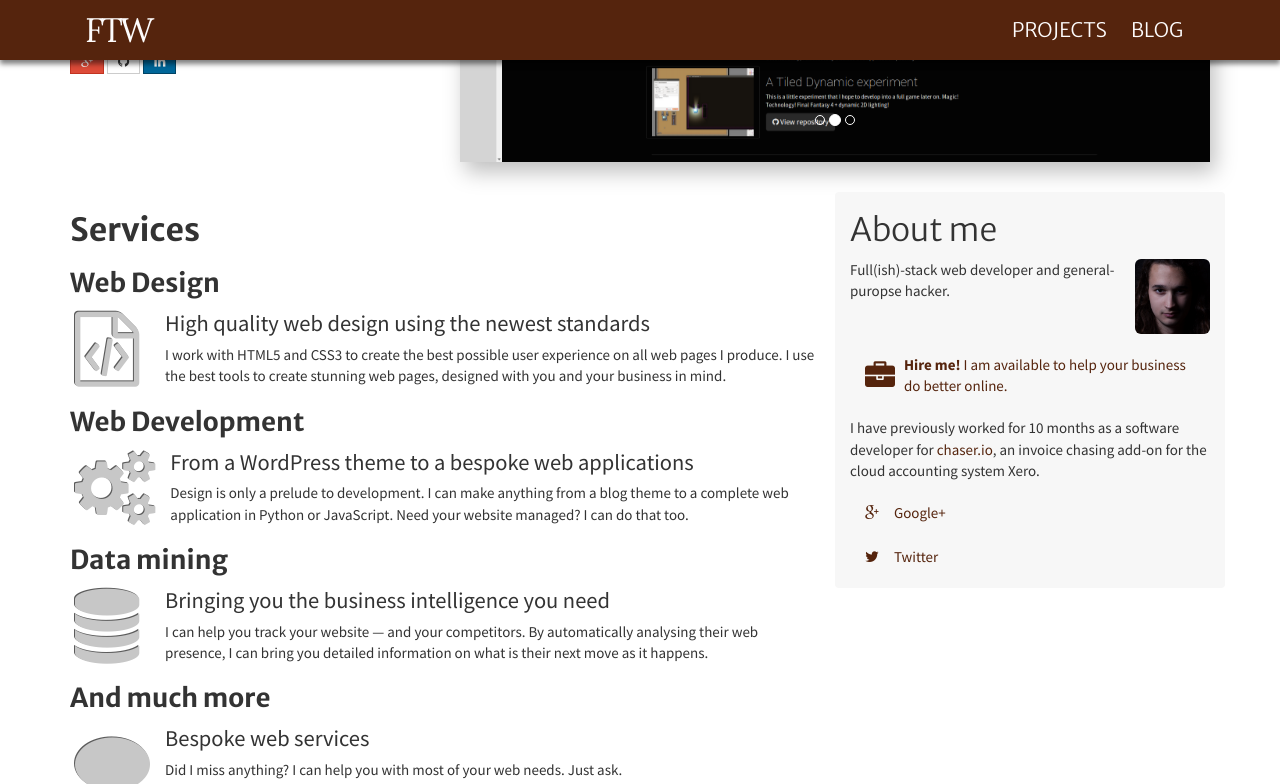
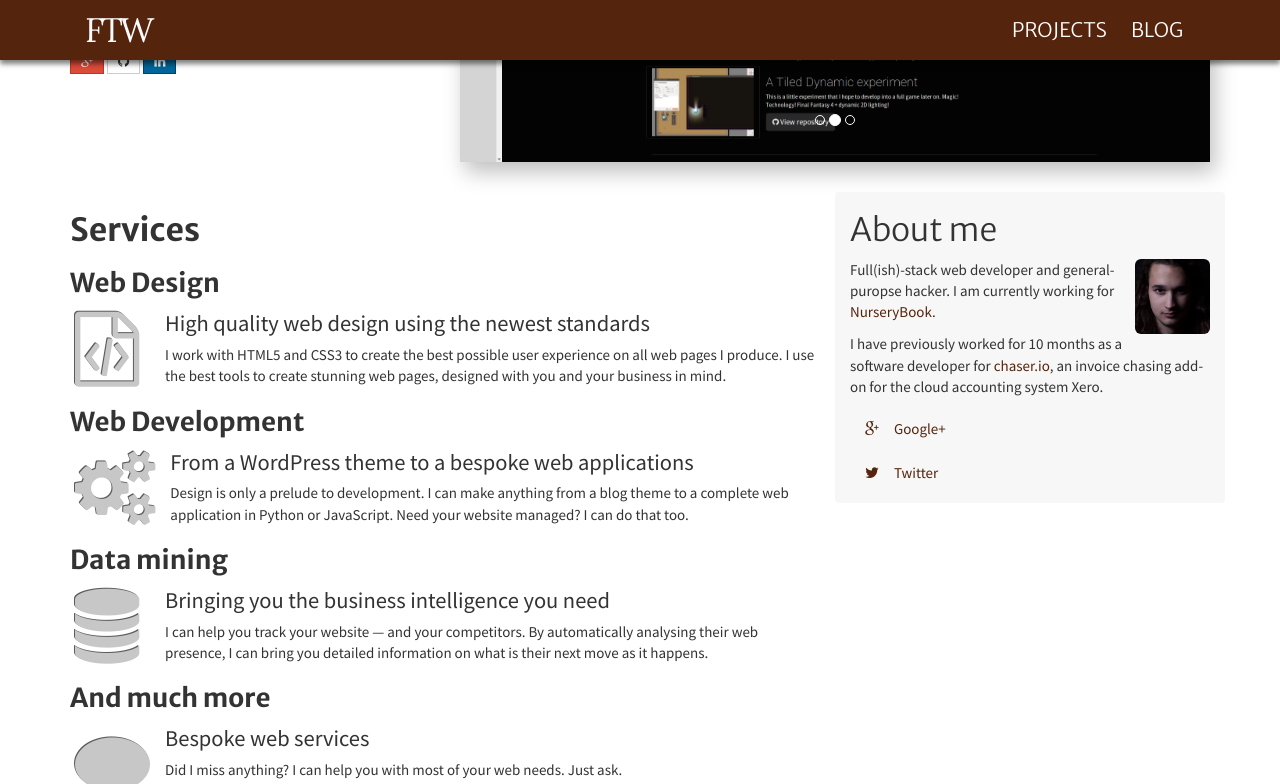
Before and after one commit to FLamparski/FLamparski.github.io, a Jekyll site: the page built from index.html, in a window 1280 px wide and 900 px high, scrolled down 630 px, cut to the strip 0-784 px from the top of the window. Built offline with Jekyll 4.4.1, drawn with Linux system fonts in a browser that asks for light colours; nearby versions of some CDN libraries.

Commit message:
Update sidebar to reflect new position

```diff
--- a/_includes/person_me.html
+++ b/_includes/person_me.html
@@ -2,17 +2,11 @@
       <meta itemprop="name" content="Filip Tomasz Wieland" id="person_me" />
       <meta itemprop="givenName" content="Filip Tomasz" />
       <meta itemprop="familyName" content="Wieland" />
+      <meta itemprop="worksFor" content="www.nurserybook.net" />
       <a href="https://plus.google.com/+FilipLamparski" itemprop="url" style="display: none;">My G+ Profile</a>
     <h2>About me</h2>
     <img src="/img/face.jpg" itemprop="image" width="75" class="myface pull-right img img-responsive img-rounded" alt="A good picture of my face" />
-    <p>Full(ish)-stack web developer and general-puropse hacker.</p>
-    <p class="clearfix">
-      <ul class="nav nav-stacked nav-pills">
-        <li><a href="https://docs.google.com/document/d/1seEx6BUM1MkgGlttGAcrAK_tqRlPUx6_xCFAGuavvwA" target="_blank">
-          <i class="fa fa-2x pull-left fa-briefcase" style="margin-top: 0.25em"></i><strong>Hire me!</strong> I am available to help your business do better online.
-        </a></li>
-      </ul>
-    </p>
+    <p>Full(ish)-stack web developer and general-puropse hacker. I am currently working for <a href="http://www.nurserybook.net/" target="_blank">NurseryBook</a>.</p>
     <p>I have previously worked for 10 months as a <span itemprop="jobTitle">software developer</span> for <a href="https://www.chaser.io/" target="_blank">chaser.io</a>, an invoice chasing add-on for the cloud accounting system Xero.</p>
     <p>
       <ul class="nav nav-stacked nav-pills">
```
